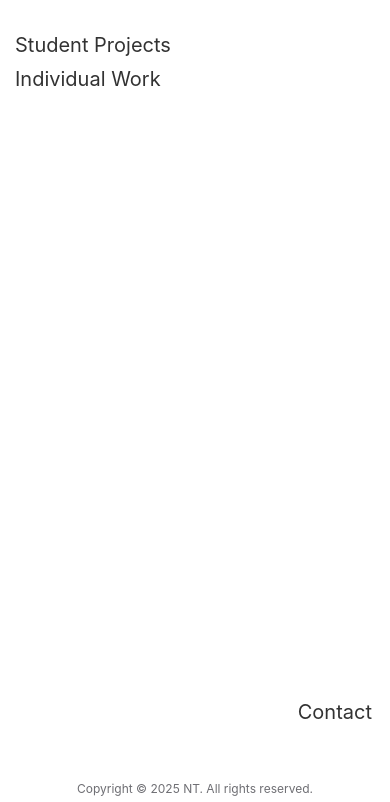
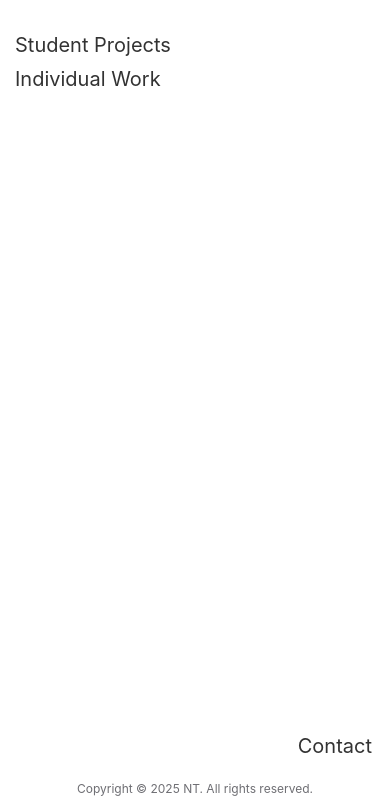
Before and after one commit to ascendtomy/test0, a plain HTML site: page index.html in a window 390 px wide. Shown: the part 42-844 px from the top of the page. Drawn offline with Linux system fonts and the light colour scheme; a web font is replaced by a local one.

Commit message:
Update index.html

```diff
--- a/index.html
+++ b/index.html
@@ -285,7 +285,11 @@
             header { padding: 10px 15px; flex-direction: row; justify-content: space-between; align-items: center; }
             .logo {
                 font-size: 18px;
-                transition: opacity 0.3s ease;
+                transition: none; /* Uklonjena animacija na mobilnom za dark/light mod */
+            }
+            .logo:hover {
+                opacity: 0.7; /* Zadržan hover efekat, ali bez tranzicije */
+                transition: opacity 0.3s ease; /* Tranzicija samo za hover */
             }
             nav { gap: 10px; }
             button, select { padding: 6px; font-size: 14px; }
@@ -300,7 +304,16 @@
             .grid-item { width: 45%; max-width: 200px; }
             .grid img { height: 120px; }
             .grid-item p { font-size: 12px; }
-            #contact { position: fixed; bottom: 70px; right: 15px; text-align: right; background: rgba(255, 255, 255, 0.9); padding: 10px; border-radius: 8px; z-index: 11; }
+            #contact {
+                position: fixed;
+                bottom: 28px; /* Smanjen gap, Contact je uz footer */
+                right: 15px;
+                text-align: right;
+                background: rgba(255, 255, 255, 0.9);
+                padding: 10px;
+                border-radius: 8px;
+                z-index: 11;
+            }
             body.dark #contact { background: rgba(0, 0, 0, 0.9); }
             #contact .subcategories { margin-left: 0; }
             h1 { font-size: 20px; }
@@ -312,7 +325,7 @@
         @media (max-width: 480px) {
             .grid-item { width: 100%; max-width: 300px; }
             .grid img { height: 150px; }
-            #contact { bottom: 60px; right: 10px; padding: 8px; }
+            #contact { bottom: 26px; right: 10px; padding: 8px; }
             footer { padding: 6px; }
         }
     </style>
@@ -429,7 +442,7 @@
             const isDark = savedTheme === 'dark';
             if (isDark) document.body.classList.add('dark');
             document.getElementById('language').value = savedLanguage;
-            await new Promise(resolve => setTimeout(resolve, 0)); // Omogućava brže renderovanje
+            await new Promise(resolve => setTimeout(resolve, 0));
             updateLanguageAndTheme(savedLanguage, isDark);
         })();
 
@@ -472,7 +485,6 @@
                     if (targetId !== 'contact-details') {
                         content.classList.remove('active');
                         activeSubcategory = null;
-                        // Reset visine i skrola na mobilnom
                         if (window.innerWidth <= 768) {
                             document.body.style.height = 'auto';
                             window.scrollTo(0, 0);
@@ -553,7 +565,6 @@
 
             contentGrid.appendChild(fragment);
             content.classList.add('active');
-            // Prilagođavanje visine na mobilnom kada se otvori sadržaj
             if (window.innerWidth <= 768) {
                 document.body.style.height = 'auto';
             }
```
